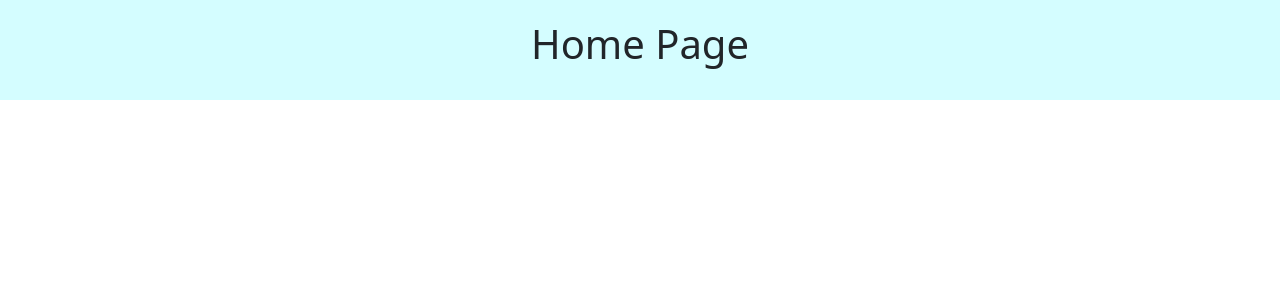
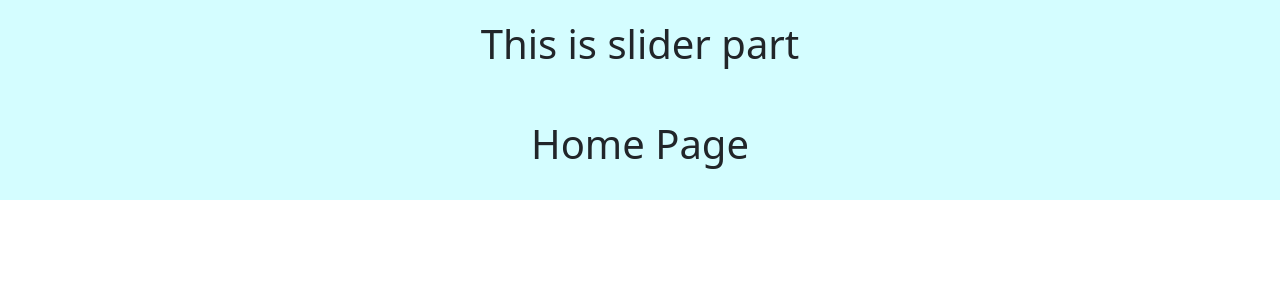
Before and after one commit to hafij15/django, a Django app: page / in a window 1280 px wide. Shown: the part 56-356 px from the top of the page. Run offline with Django 3.2, Linux system fonts and the light colour scheme.

Commit message:
include methodimplement in the slider part.

```diff
--- a/portfolio/templates/index.html
+++ b/portfolio/templates/index.html
@@ -2,7 +2,9 @@
 {% block title %}
     Home Page
 {% endblock %}
+
 {% block content %}
+    {% include 'slider.html' %}
     <div class="jumbotron jumbotron-fluid">
         <div class="container">
             <h1 class="text-center" style="padding-top:20px;">Home Page</h1>
--- /dev/null
+++ b/portfolio/templates/slider.html
@@ -0,0 +1,5 @@
+<div class="jumbotron jumbotron-fluid">
+    <div class="container">
+        <h1 class="text-center" style="padding-top:20px;">This is slider part</h1>
+    </div>
+</div>
```
